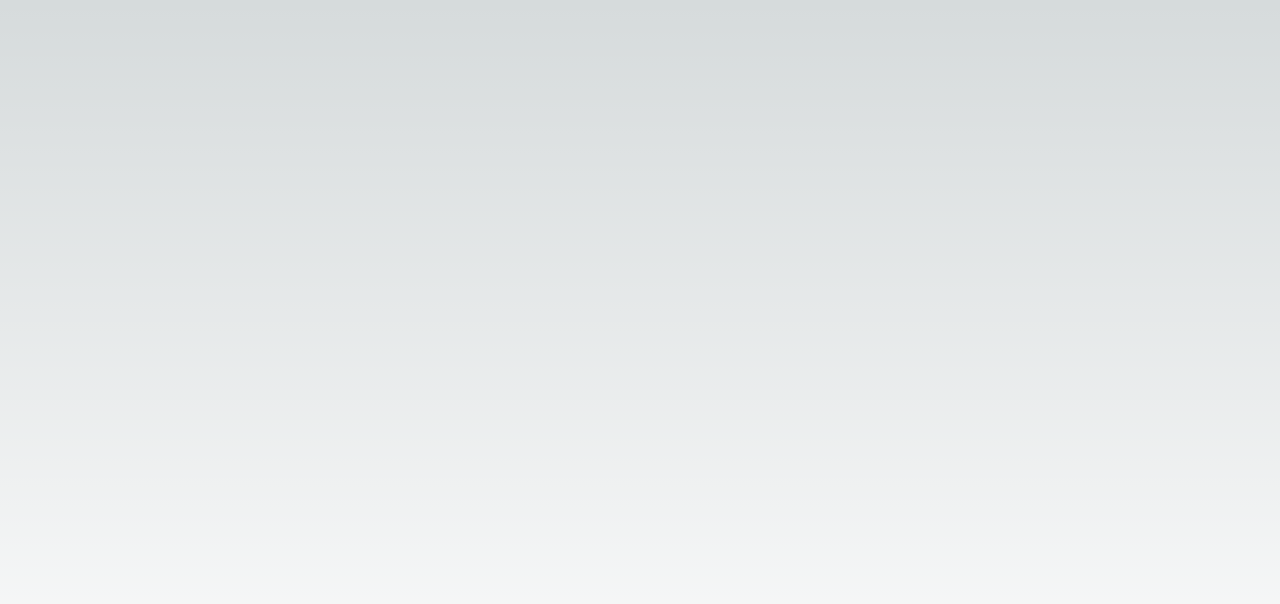
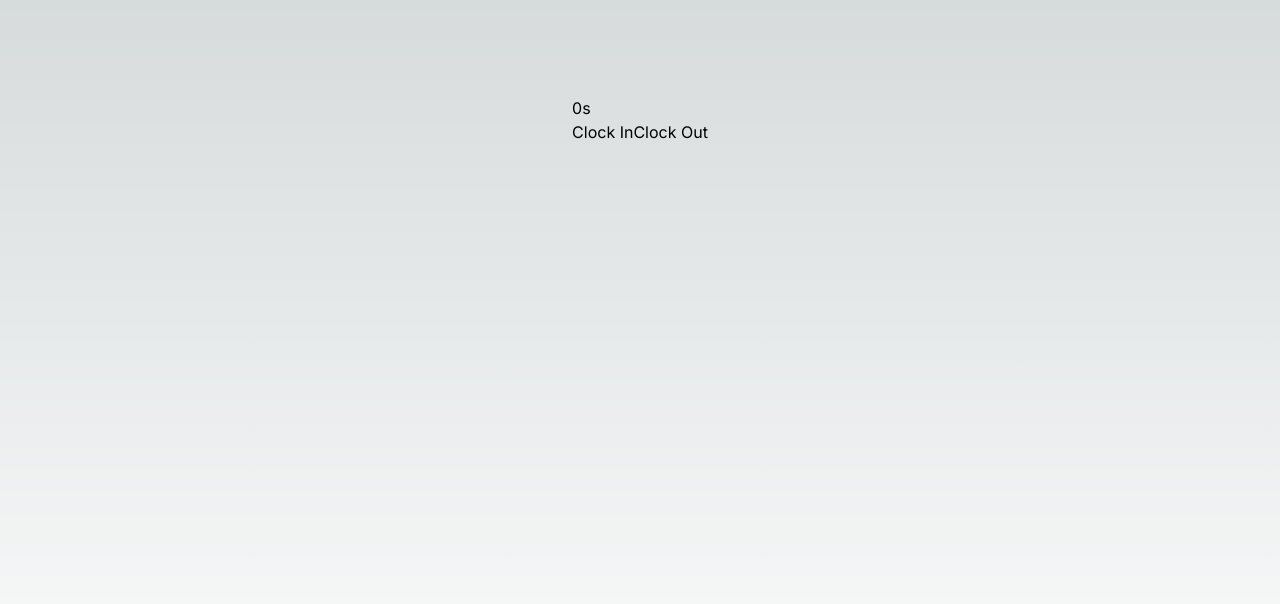
Before and after one commit to thatblockhead/clock-in, a Next.js app: page / in a window 1280 px wide. Shown: the top 604 px of the page. Built offline with nearby package versions, Linux system fonts and the light colour scheme.

Commit message:
implement basic Timer component

```diff
--- a/app/page.tsx
+++ b/app/page.tsx
@@ -1,7 +1,9 @@
+import Timer from "@/components/Timer";
+
 export default function Home() {
   return (
     <main className="flex min-h-screen flex-col items-center justify-between p-24">
-
+      <Timer />
     </main>
   )
 }
--- /dev/null
+++ b/components/Timer.tsx
@@ -0,0 +1,45 @@
+"use client"
+
+import { useEffect, useState } from "react";
+
+export default function Timer() {
+  const [time, setTime] = useState<number>(0);
+  const [isActive, setIsActive] = useState<boolean>(false);
+
+  const toggleTimer = () => {
+    setIsActive(!isActive);
+  };
+
+  const resetTimer = () => {
+    setIsActive(false);
+    setTime(0);
+  };
+
+  // Run or stop the clock
+  useEffect(() => {
+    let interval: NodeJS.Timeout | undefined;
+
+    if (isActive) {
+      interval = setInterval(() => {
+        setTime((prevTime) => prevTime + 1);
+      }, 1000);
+    } else {
+      clearInterval(interval);
+    }
+
+    return () => {
+      clearInterval(interval);
+    };
+  }, [isActive]);
+
+  return (
+    <div>
+      <h1>{time}s</h1>
+      <button onClick={toggleTimer}>
+        {isActive ? 'Pause' : 'Clock In'}
+      </button>
+      <button onClick={resetTimer}>Clock Out</button>
+    </div>
+  );
+
+}
```
Also changed, not shown: 1 other file (tests, documents, lock files or other folders).
